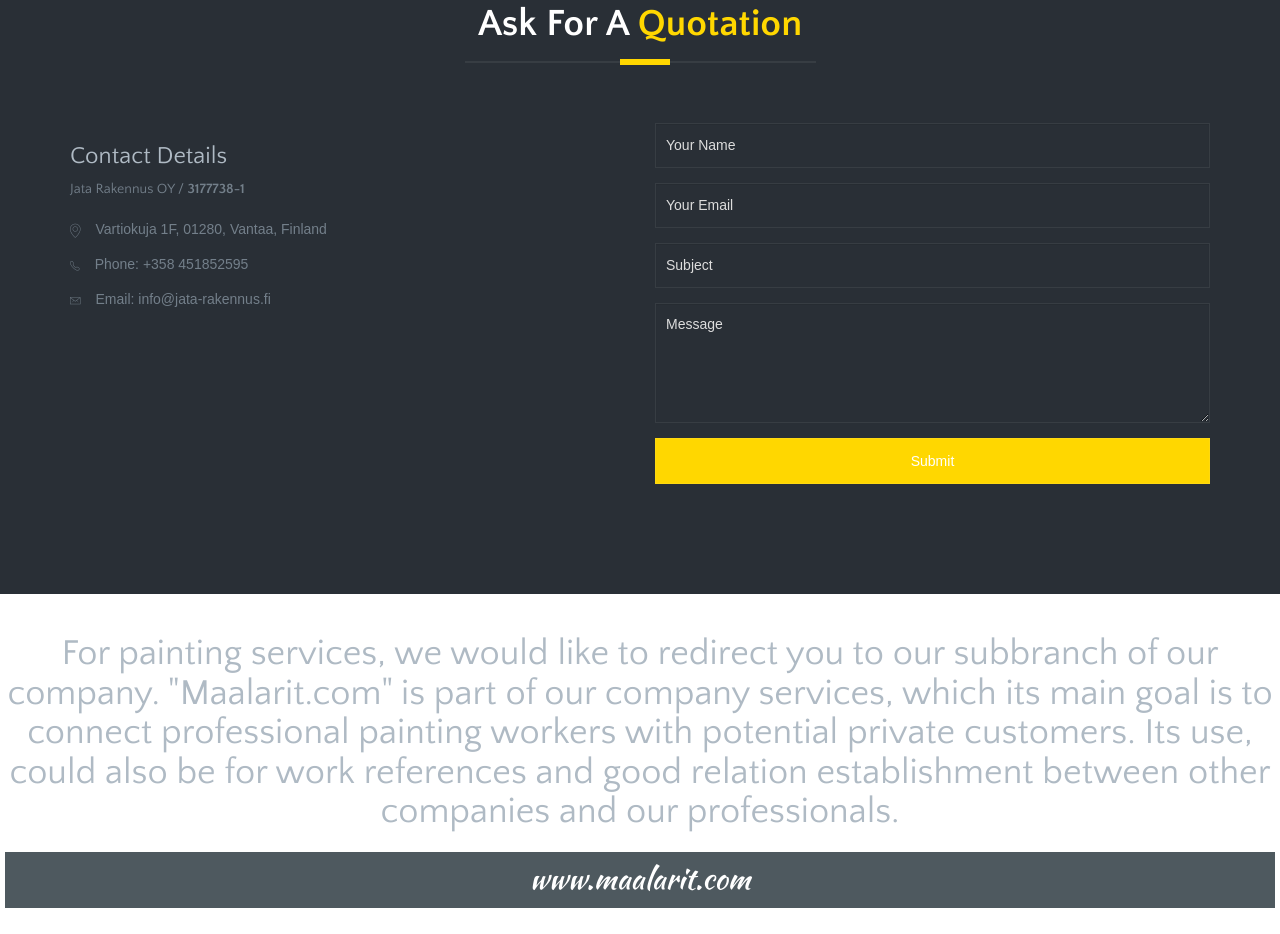
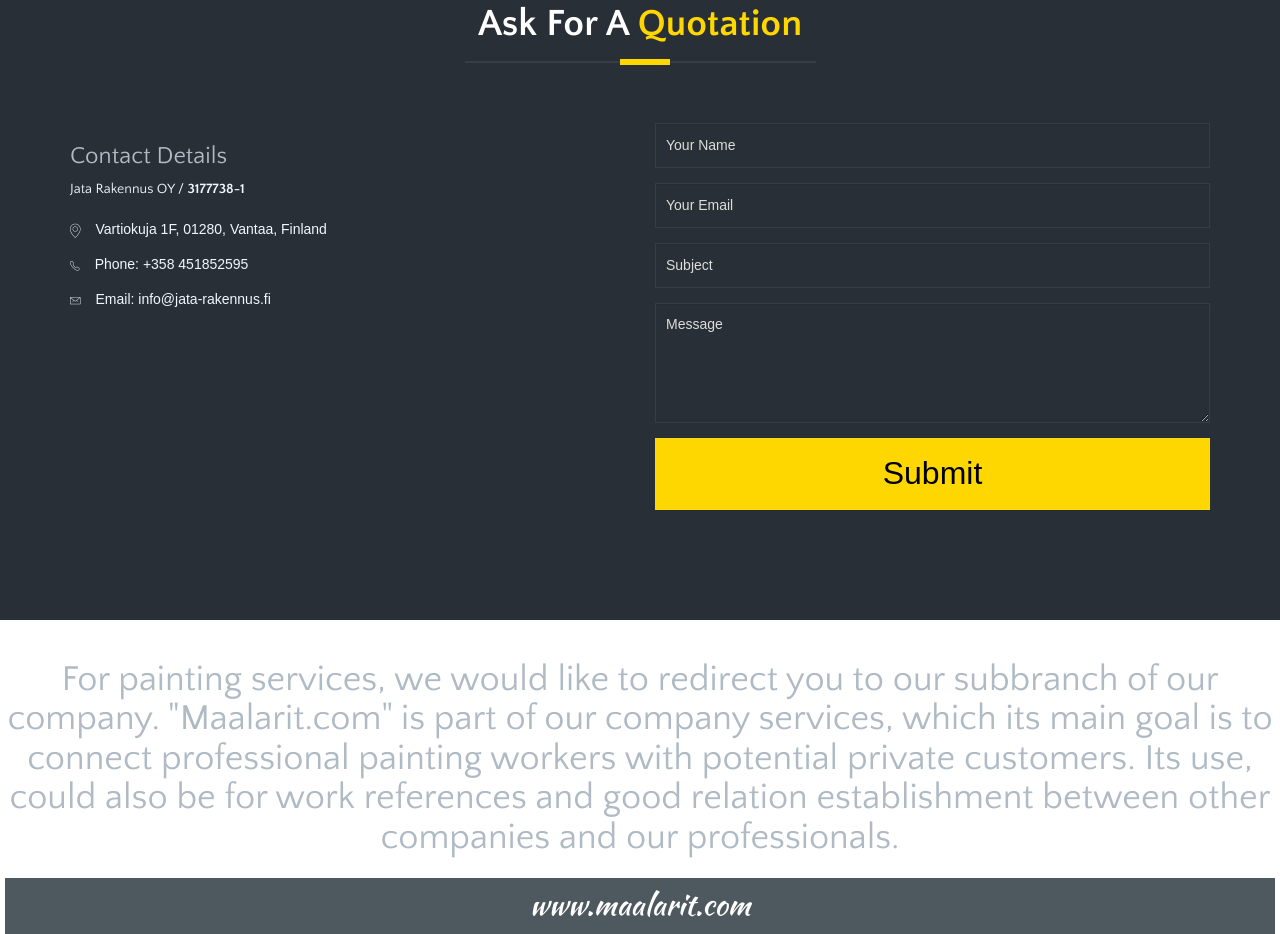
Before and after one commit to alijata123/Jata-Rakennus-OY, a plain HTML site: page index.html in a window 1280 px wide. Shown: the part 5740-6674 px from the top of the page. Drawn offline with Linux system fonts and the light colour scheme; some packages are replaced by stand-ins of ours; files whose address does not match are found by name; a web font is replaced by a local one.

Commit message:
image added and some contact text styles changes

```diff
--- a/index.html
+++ b/index.html
@@ -756,7 +756,7 @@
 			<!-- /section title -->
 
 			<!-- Contact Details -->
-			<div class="contact-info col-md-6 wow fadeInUp" data-wow-duration="500ms">
+			<div class="contact-info col-md-6 wow fadeInUp" data-wow-duration="500ms" style="color: aliceblue;">
 				<h3>Contact Details</h3>
 				<p>Jata Rakennus OY / <b>3177738-1</b></p>
 				<div class="contact-details">
@@ -809,7 +809,7 @@
 					</div>
 
 					<div id="cf-submit">
-						<input type="submit" id="contact-submit" class="btn btn-transparent" value="Submit">
+						<input type="submit" id="contact-submit" class="btn btn-transparent" value="Submit" style="color: black; font-size: xx-large;">
 					</div>
 
 				</form>
@@ -867,6 +867,22 @@
 
 				<!-- copyright -->
 				<div class="copyright text-center">
+                    <a href="index.html">
+						 <img src="images/backgrounds/logo-luotettava-kumppani.jpg" style="max-width: 75%; max-height: 150px;" alt="Jata Rakennus OY-Finlande" />
+                        <!--
+						<svg width="40px" height="40px" viewBox="0 0 45 44" version="1.1"
+							xmlns="http://www.w3.org/2000/svg" xmlns:xlink="http://www.w3.org/1999/xlink">
+							<g id="Page-1" stroke="none" stroke-width="1" fill="none" fill-rule="evenodd">
+								<g id="Group" transform="translate(2.000000, 2.000000)" stroke="#57CBCC"
+									stroke-width="3">
+									<ellipse id="Oval" cx="20.5" cy="20" rx="20.5" ry="20"></ellipse>
+									<path d="M6,7 L33.5,34.5" id="Line-2" stroke-linecap="square"></path>
+									<path d="M21,20 L34,7" id="Line-3" stroke-linecap="square"></path>
+								</g>
+							</g>
+						</svg>
+                        -->
+					</a>
 					<a href="index.html">
 						 <img src="images/logos/New%20Bitmap%20Image.png" style="max-width: 75%; max-height: 150px;" alt="Jata Rakennus OY-Finlande" />
                         <!--
```
Also changed, not shown: images/backgrounds/logo-luotettava-kumppani.jpg (added).
